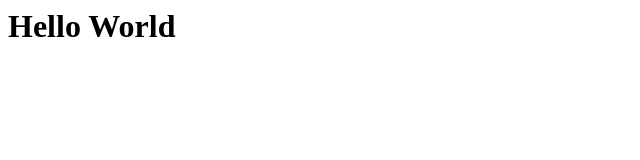
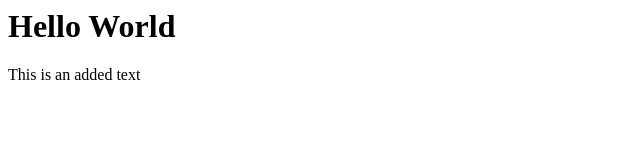
Before and after one commit to Leyban/git-one, a plain HTML site: page index.html in a window 1280 px wide. Shown: the whole page, without its empty margins (0-640 px from the left). Drawn offline with Linux system fonts and the light colour scheme.

Commit message:
Added a paragraph containing some text

```diff
--- a/index.html
+++ b/index.html
@@ -7,5 +7,6 @@
 </head>
 <body>
     <h1>Hello World</h1>
+    <p>This is an added text</p>
 </body>
 </html>
```
